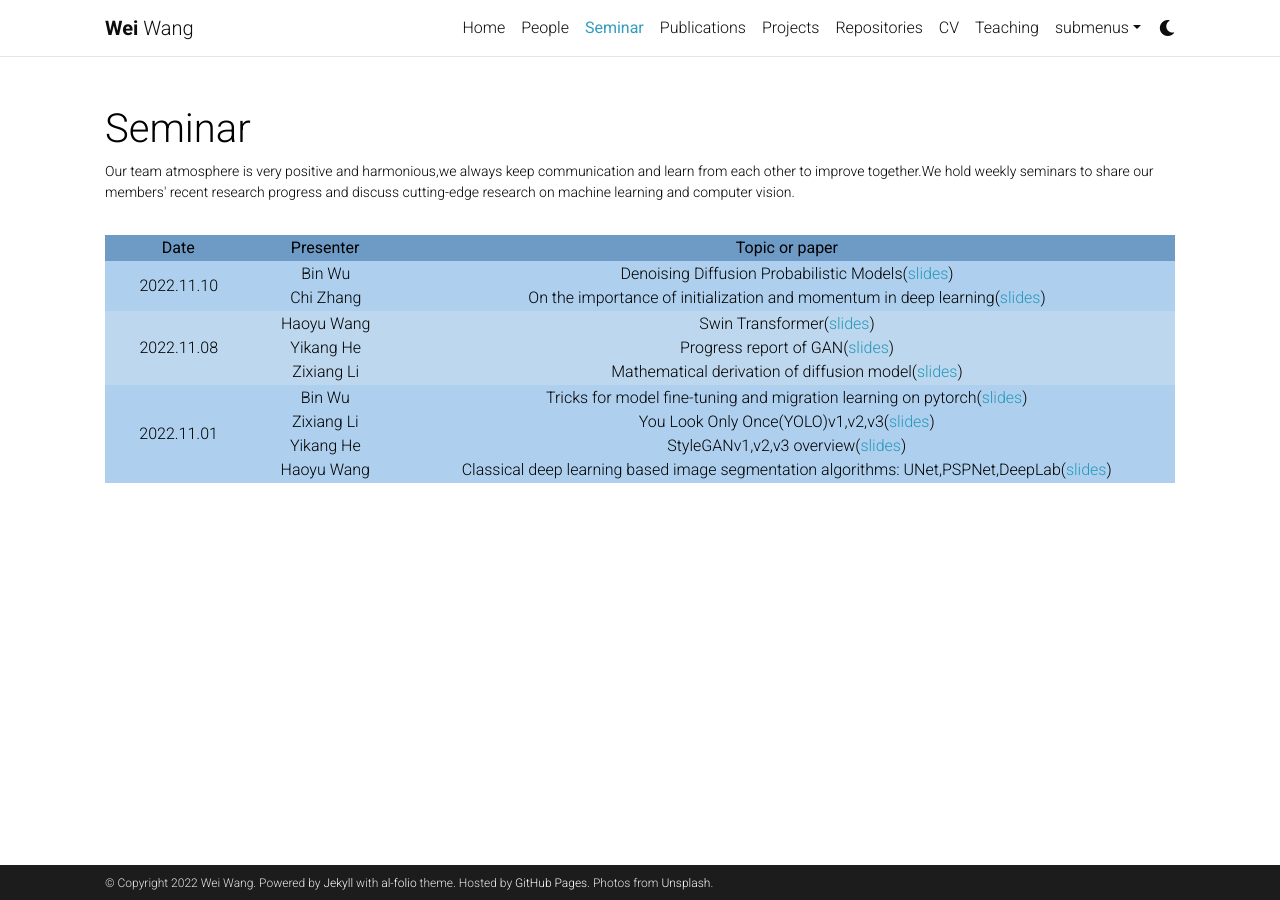
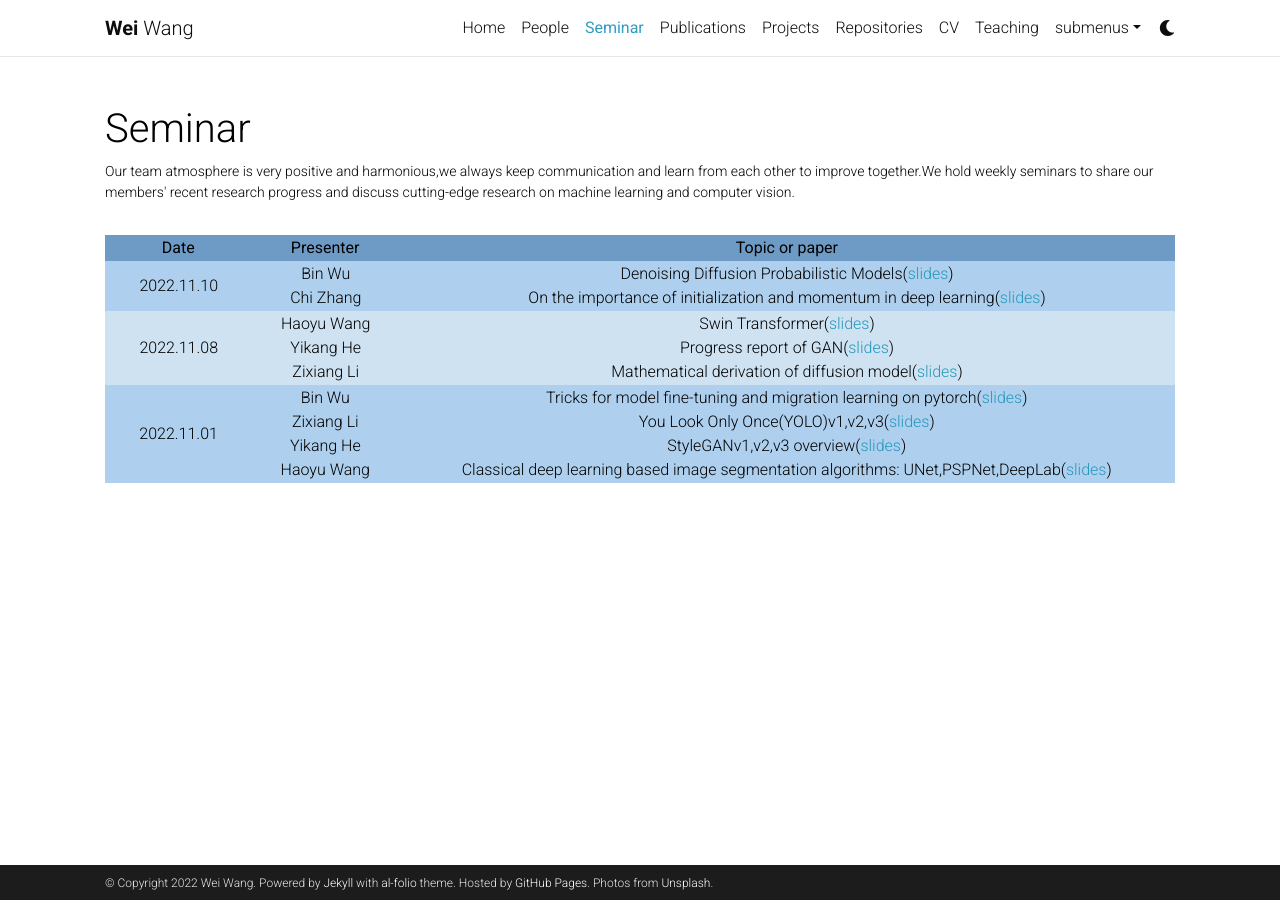
Before and after one commit to WeiWangTrento/WeiWangTrento.github.io, a Jekyll site: the page built from _pages/Seminar.md, in a window 1280 px wide. Built offline with Jekyll 4.4.1, drawn with Linux system fonts in a browser that asks for light colours; comment, search, counter and statistics services are not loaded; a style sheet for code colours, icons or effects is not loaded.

Commit message:
Update Seminar.md

```diff
--- a/_pages/Seminar.md
+++ b/_pages/Seminar.md
@@ -46,7 +46,7 @@ nav: true
 	</tr>
 </table>
 <table  rules="none" align="center" >
-	<tr  bgcolor="#bcd7ee">
+	<tr  bgcolor="#cee2f2">
 		<td width="150" align="center">
 			<center>
 				<font>2022.11.08</font>
```
